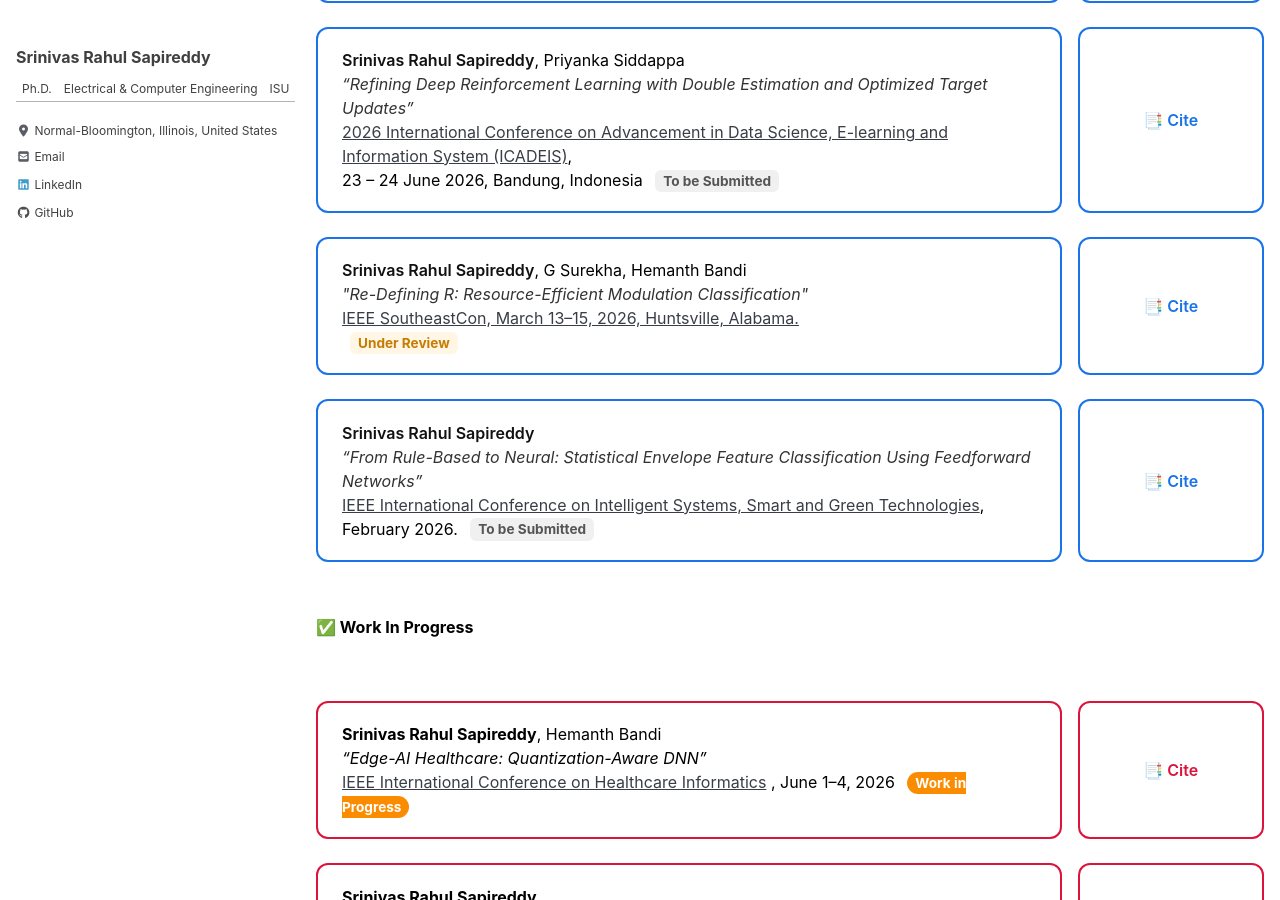
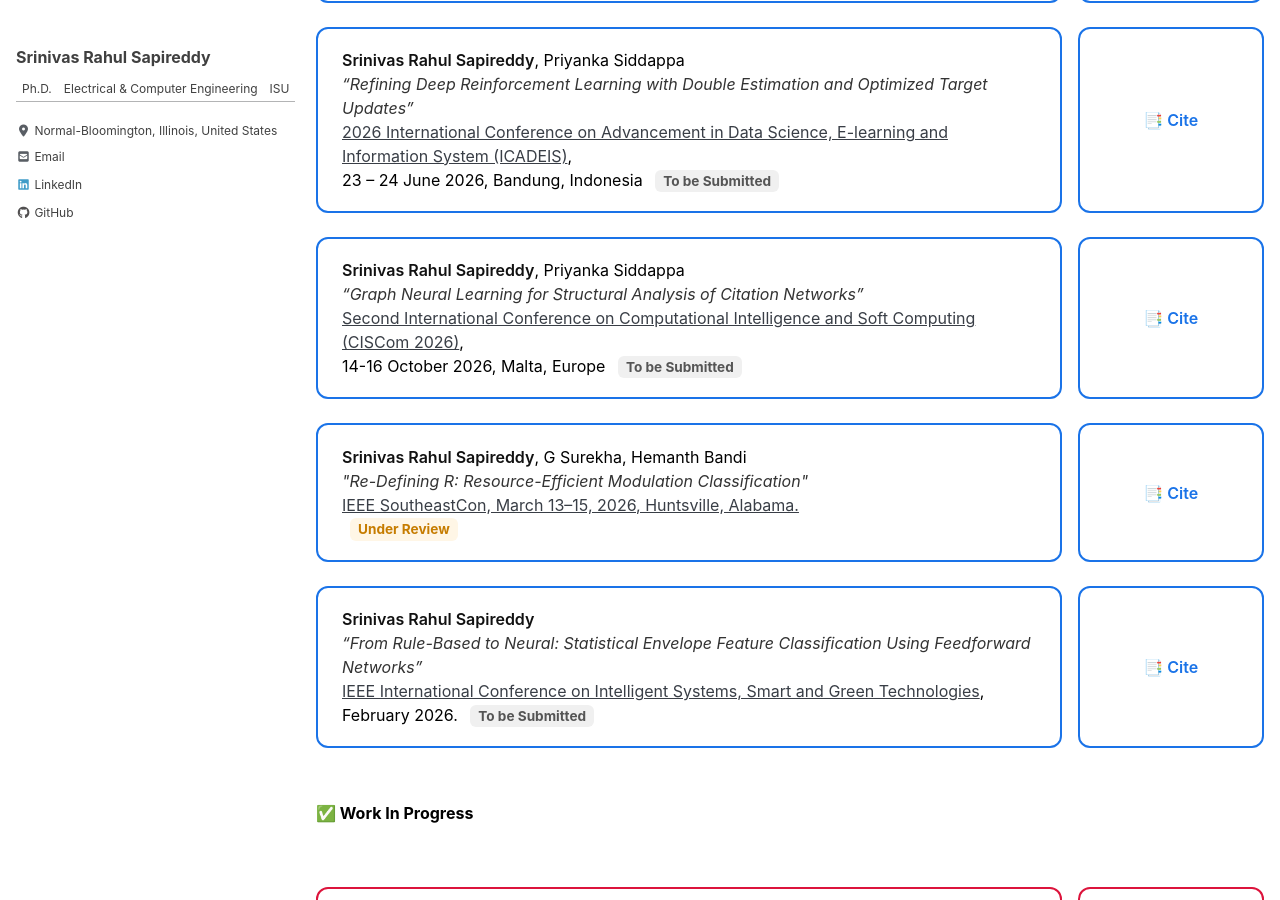
Before and after one commit to srsapireddy/srsapireddy.github.io, a Jekyll site: the page built from _pages/publications.md, in a window 1280 px wide and 900 px high, scrolled down 2135 px. Built offline with Jekyll 4.4.1, drawn with Linux system fonts in a browser that asks for light colours; cached includes are drawn as plain includes; nearby versions of some CDN libraries.

Commit message:
Update publications.md

```diff
--- a/_pages/publications.md
+++ b/_pages/publications.md
@@ -361,6 +361,17 @@ function copyCitation(id) {
         <textarea id="cite12" class="hidden-citation">To be Submitted</textarea>
       </div>
     </div>
+       <div class="pub-entry">
+      <div class="pub-card">
+      <strong>Srinivas Rahul Sapireddy</strong>, Priyanka Siddappa<br>
+      <em>“Graph Neural Learning for Structural Analysis of Citation Networks”</em><br>
+      <a href="https://www.ciscom.org/" target="_blank">Second International Conference on Computational Intelligence and Soft Computing (CISCom 2026)</a>,<br> 14-16 October 2026, Malta, Europe <span class="status pending">To be Submitted</span>
+    </div>
+      <div class="cite-box" onclick="copyCitation('cite12')">
+        📑 Cite
+        <textarea id="cite12" class="hidden-citation">To be Submitted</textarea>
+      </div>
+    </div>
   <div class="pub-entry">
       <div class="pub-card">
         <strong>Srinivas Rahul Sapireddy</strong>, G Surekha, Hemanth Bandi<br>
```
